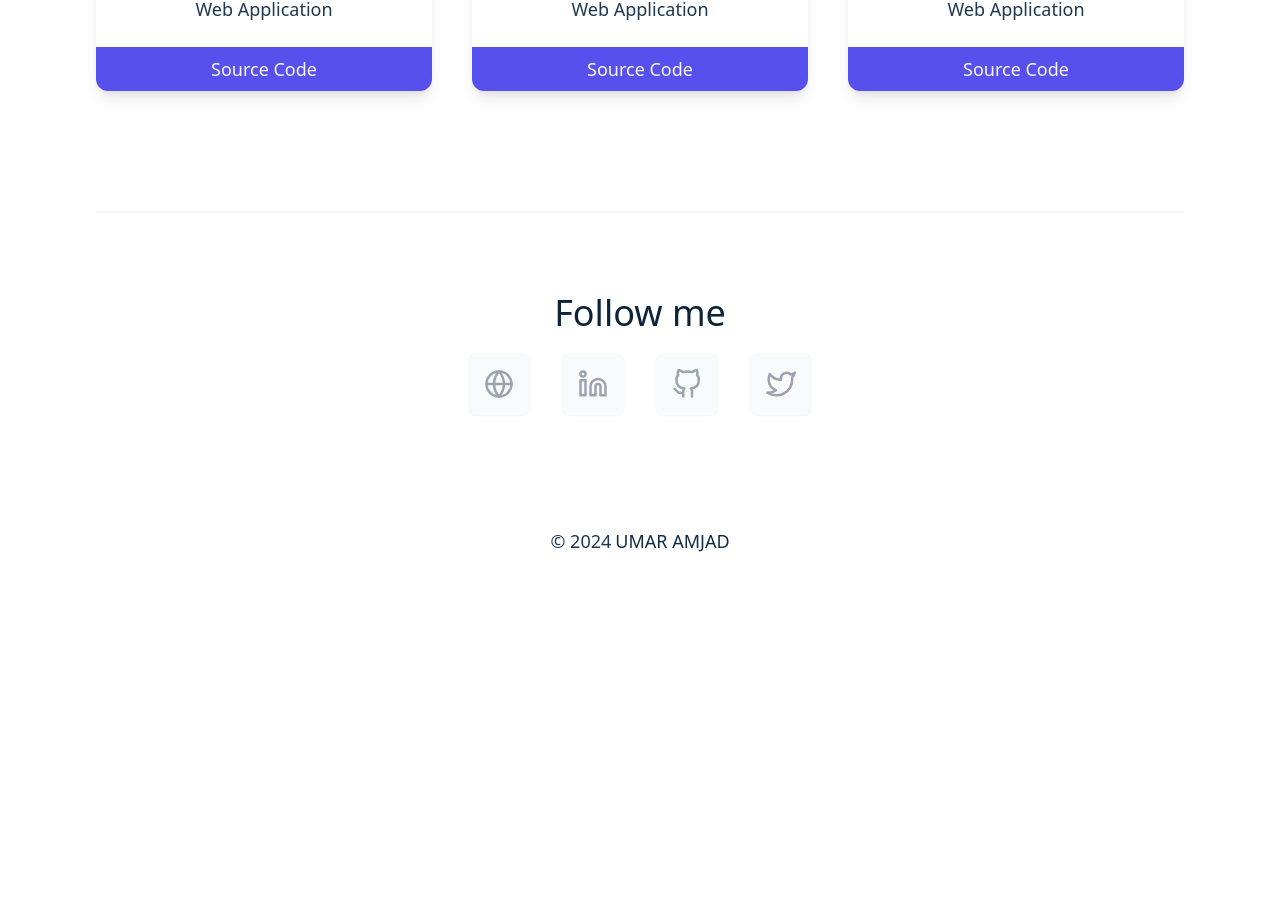
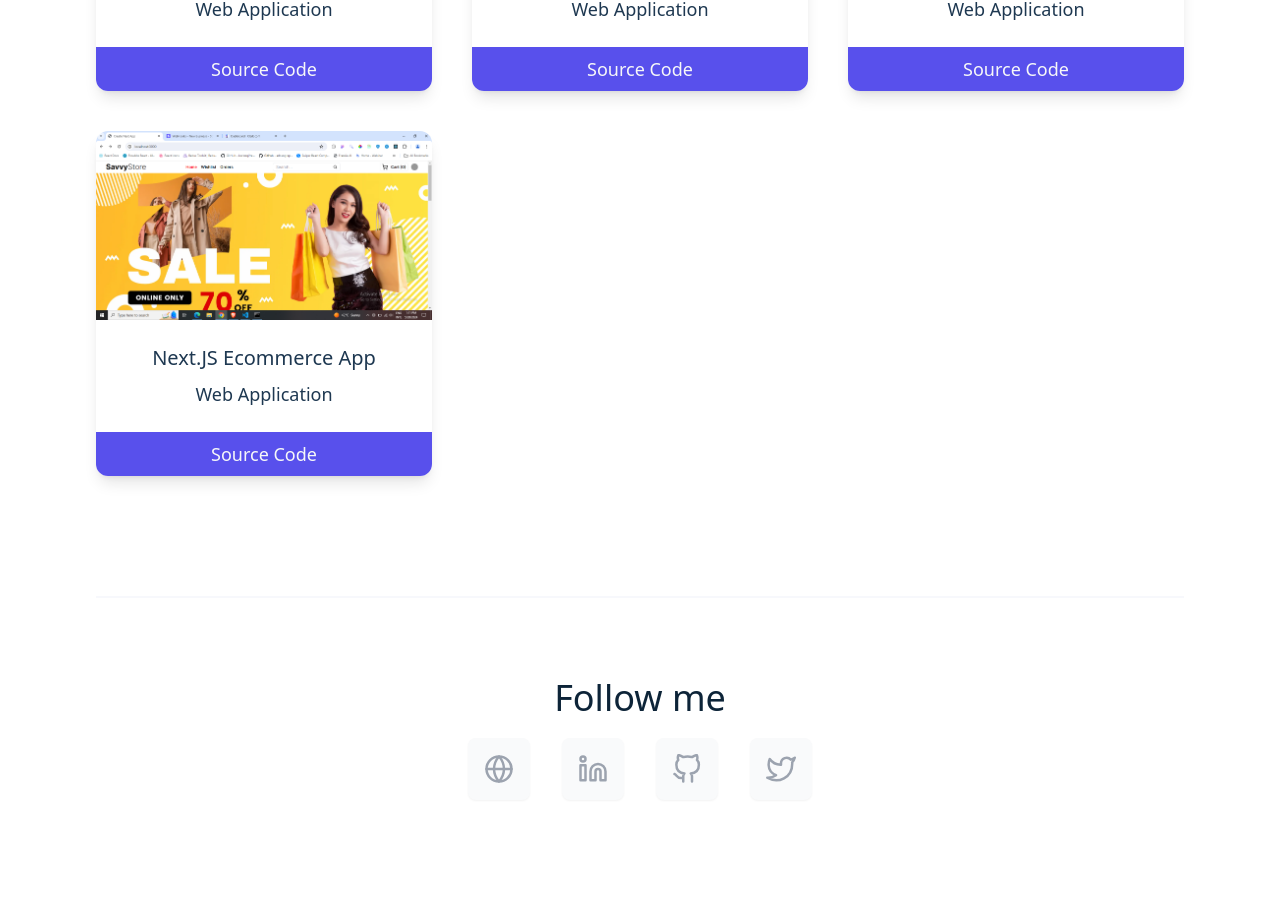
Before and after one commit to umaramjad345/Portfolio_App, a React (Vite) app: page /projects in a window 1280 px wide. Shown: the part 1052-1970 px from the top of the page. Before the commit the page ends 1639 px from the top, so only its background shows below. Built offline with nearby package versions, Linux system fonts and the light colour scheme.

Commit message:
adding project

```diff
--- a/src/data/projects.js
+++ b/src/data/projects.js
@@ -41,4 +41,11 @@ export const projectsData = [
     img: "/Project-7.png",
     sourceCode: "https://github.com/umaramjad345/next.js_feedback_app",
   },
+  {
+    id: 7,
+    title: "Next.JS Ecommerce App",
+    category: "Web Application",
+    img: "/Project-8.png",
+    sourceCode: "https://github.com/umaramjad345/nextjs_ecommerce_app",
+  },
 ];
```
Also changed, not shown: public/Project-8.png (added).
